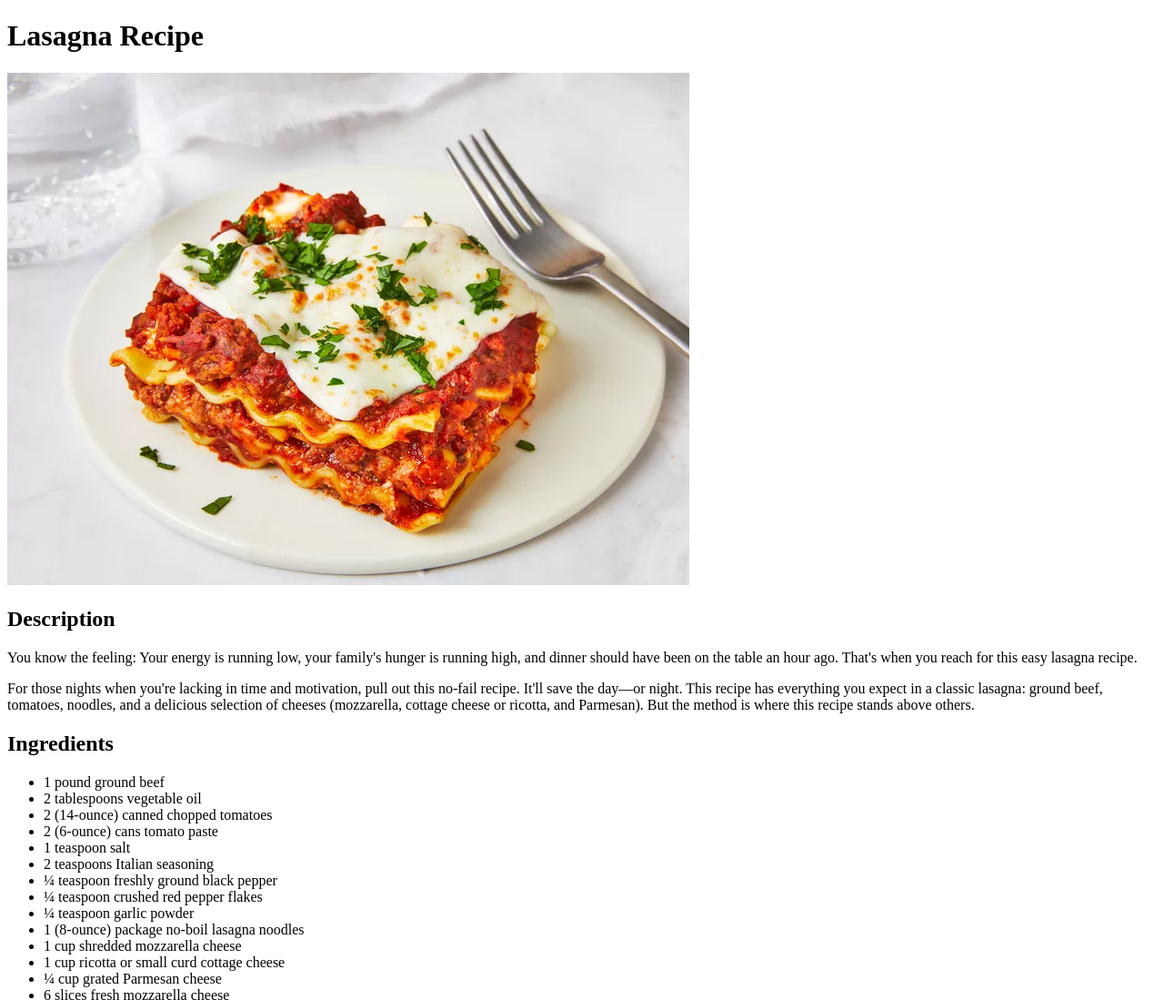
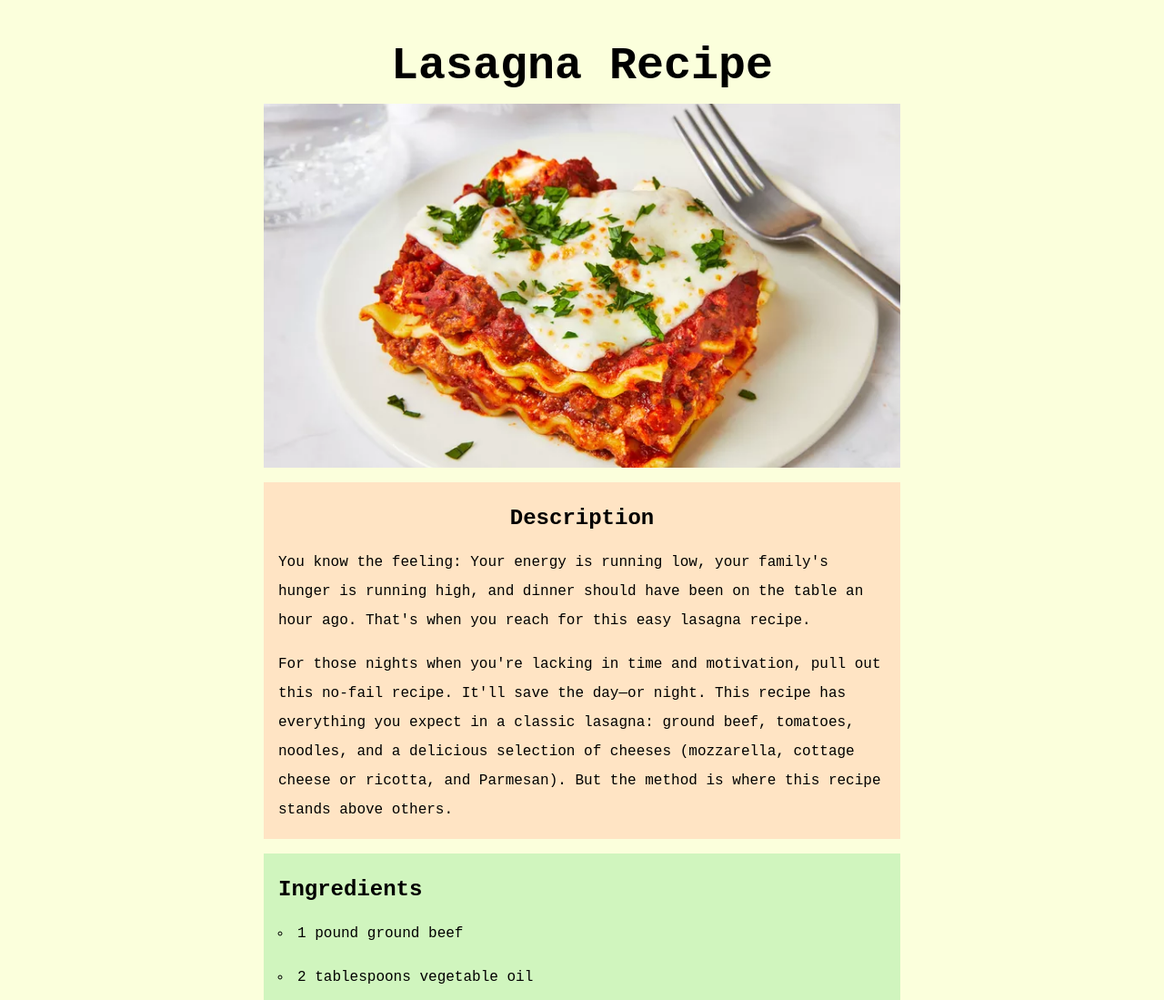
Before and after one commit to learnerdev875/TOP-Recipes, a plain HTML site: page recipes/lasagna.html in a window 1280 px wide. Shown: the top 1099 px of the page at 91% size. Drawn offline with Linux system fonts and the light colour scheme.

Commit message:
Update the structure of the web pages for styling and add CSS to the website

```diff
--- /dev/null
+++ b/recipe.css
@@ -0,0 +1,60 @@
+*{
+    padding: 0;
+    margin: 0;
+    box-sizing: border-box;
+}
+body{
+    font-family: 'Courier New', sans-serif;
+    line-height: 2;
+}
+h1{
+    line-height: 1;
+}
+.bottom-margin{
+    margin-bottom: 1rem;
+}
+.container{
+    max-width:700px;
+    margin: 0 auto;
+    padding:1rem 0;
+}
+h1{
+    font-size:50px;
+    color:unset;
+}
+img{
+    width: 100%;
+    height: 400px;
+    object-fit: cover;
+}
+h2{
+    margin-bottom: .5rem;
+}
+.container-description h2{
+    text-align: center;
+}
+.container-description{
+    padding:1rem;
+    background-color: bisque;
+}
+.container-ingredients{
+    background-color: #D0F5BE;
+    padding:1rem;
+}
+ul{
+    list-style: inside;
+}
+ol{
+    list-style: inside;
+    list-style-type:decimal;
+}
+.container-steps{
+    padding:1rem;
+    background-color: #98EECC;
+}
+.container-steps ol li{
+    margin-bottom: 1rem;
+}
+.container-link{
+    text-align: center;
+}
--- a/recipes/lasagna.html
+++ b/recipes/lasagna.html
@@ -3,16 +3,22 @@
     <head>
         <meta charset="utf-8">
         <title>Lasagna</title>
+        <link rel="stylesheet" href="../style.css">
+        <link rel="stylesheet" href="../recipe.css">
     </head>
     <body>
-        <h1>Lasagna Recipe</h1>
-        <img src="../images/lasagna.png" alt="Lasagna">
+        <div class="container">
+            <h1 class="bottom-margin">Lasagna Recipe</h1>
+            <img src="../images/lasagna.png" alt="Lasagna" class="bottom-margin">
+            <div class="container-description bottom-margin">
                 <h2>Description</h2>
-        <p>You know the feeling: Your energy is running low, your family's hunger is running high, and dinner should have been on the table an hour ago.
+                <p class="bottom-margin">You know the feeling: Your energy is running low, your family's hunger is running high, and dinner should have been on the table an hour ago.
                 That's when you reach for this easy lasagna recipe.</p>
                 <p>For those nights when you're lacking in time and motivation, pull out this no-fail recipe. It'll save the day—or night. This recipe has everything
                 you expect in a classic lasagna: ground beef, tomatoes, noodles, and a delicious selection of cheeses (mozzarella, cottage cheese or ricotta, and Parmesan).
                 But the method is where this recipe stands above others.</p>
+            </div>
+            <div class="container-ingredients bottom-margin">
                 <h2>Ingredients</h2>
                 <ul>
                     <li>1 pound ground beef</li>
@@ -30,8 +36,9 @@
                     <li>¼ cup grated Parmesan cheese</li>
                     <li>6 slices fresh mozzarella cheese</li>
                     <li>Chopped parsley, for garnish</li>
-
                 </ul>
+            </div>
+            <div class="container-steps bottom-margin">
                 <h2>Steps</h2>
                 <ol>
                     <li>Preheat the oven to 350°F.</li>
@@ -40,6 +47,11 @@
                     <li>Place half of noodles in a lightly greased 12- x 8- x 2-inch baking dish, slightly overlapping lengthwise edges. Spoon one-third of the meat mixture over the noodles; add half of the shredded mozzarella, ricotta or cottage cheese, and Parmesan cheeses. Repeat layers, and spoon on the remaining meat mixture. Arrange the mozzarella slices on top. Cover the baking dish with foil. Bake at 350°F for 35 to 45 minutes. Remove the foil, and continue to bake for an additional 10 minutes.</li>
                     <li>Let the finished dish rest for 10 minutes before serving. Top with chopped parsley, if desired.</li>
                 </ol>
+            </div>
+            <div class="container-link">
+
                 <a href="../index.html">Back to Home</a>
+            </div>
+        </div>
     </body>
 </html>
--- /dev/null
+++ b/style.css
@@ -0,0 +1,41 @@
+*{
+    padding: 0;
+    margin: 0;
+box-sizing: border-box;
+}
+
+body{
+    font-family: 'Courier New', sans-serif;
+    padding-top:2rem;
+    background-color:#FBFFDC;
+}
+
+img{
+    width:50%;
+    height: auto;
+    display: block;
+    margin:0 auto;
+    margin-bottom: 3rem;
+}
+
+.recipes-list{
+    padding-left:2rem;
+    max-width:300px;
+    margin: 0 auto;
+}
+ul li{
+        list-style-type: circle;
+        margin-bottom: 1rem;
+}
+
+a{
+    font-size:20px;
+    color:#79E0EE;
+    text-transform: uppercase;
+}
+h1{
+    text-align: center;
+    font-size:100px;
+    color:#79E0EE;
+    margin-bottom: 1rem;
+}
```
Also changed, not shown: index.html (+3 -1 lines), recipes/chicken-curry.html (+15 -2 lines), recipes/chocolate-cake.html (+15 -2 lines), images/fudge-cake.jpg (added), images/hero.gif (added). Lines whose indentation alone changed are shown as unchanged.
